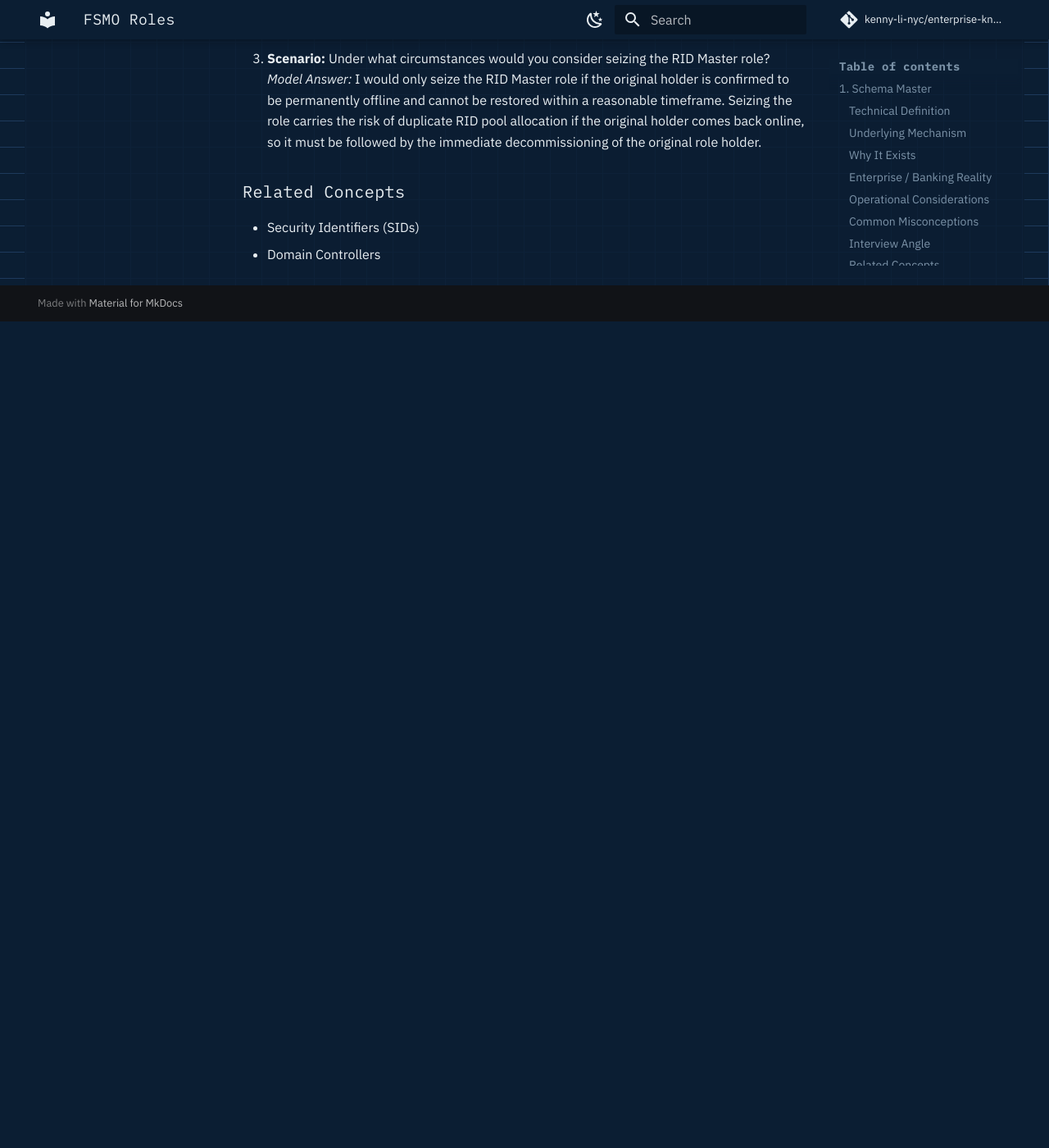
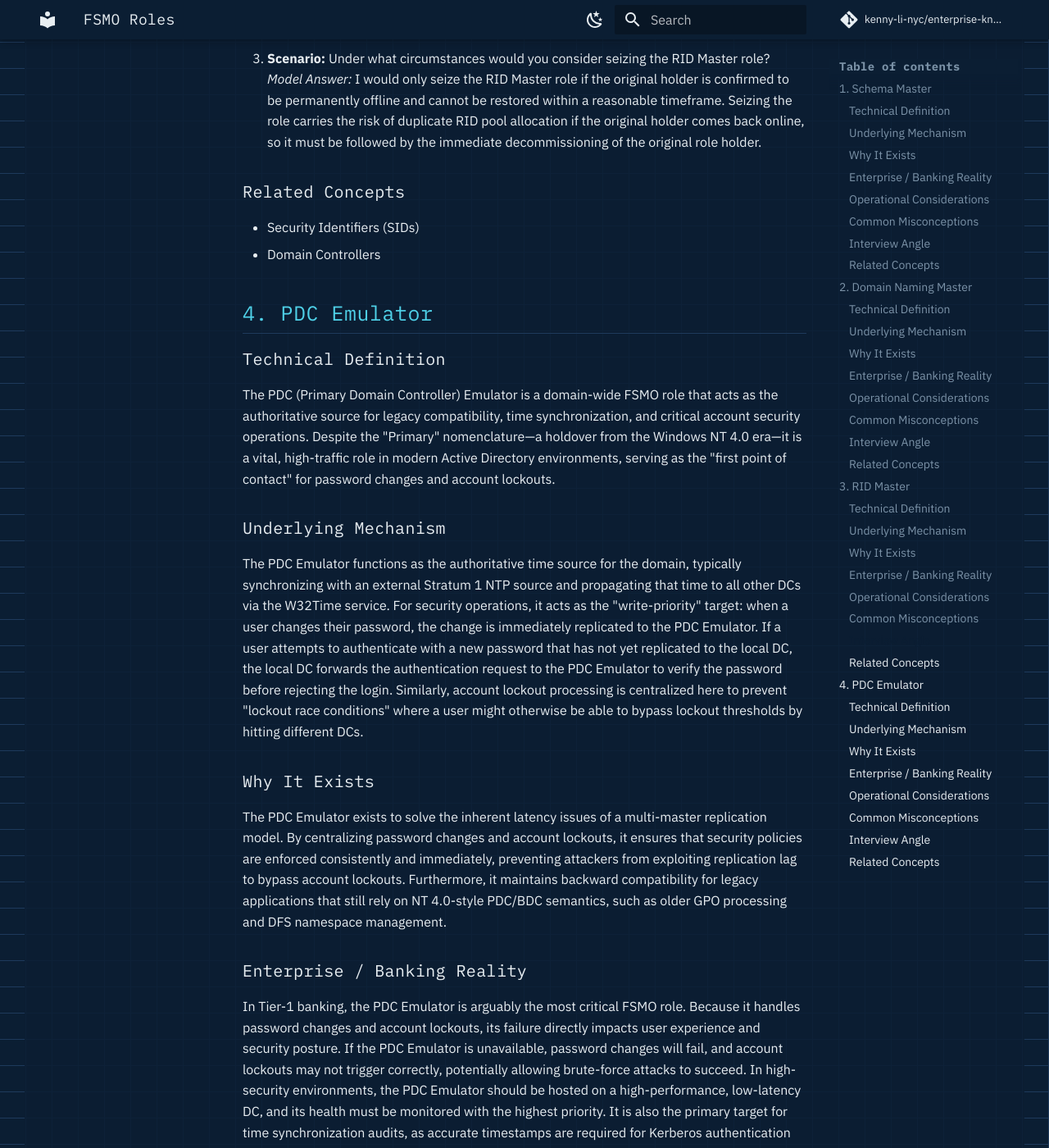
Before and after one commit to kenny-li-nyc/enterprise-knowledge-base, an MkDocs documentation site: the page built from docs/identity/layer1-directory-trust/fsmo-roles.md, in a window 1280 px wide and 1400 px high, scrolled down 6476 px. Shown: the whole window at 82% size. Built offline with MkDocs 1.6.1 and Material for MkDocs 9.7.7, drawn with Linux system fonts in a browser that asks for light colours; comment, search, counter and statistics services are not loaded; before the commit the page ends 6868 px from its top, so only the background shows below that; some of the changed text lies outside the part shown.

Commit message:
docs: add PDC Emulator section to FSMO roles documentation
Co-authored-by: aider (gemini/gemini-3.1-flash-lite) <aider@aider.chat>

```diff
--- a/docs/identity/layer1-directory-trust/fsmo-roles.md
+++ b/docs/identity/layer1-directory-trust/fsmo-roles.md
@@ -108,3 +108,41 @@ Monitoring for RID pool exhaustion events (Event ID 16650) is essential.
 ### Related Concepts
 *   Security Identifiers (SIDs)
 *   Domain Controllers
+
+## 4. PDC Emulator
+
+### Technical Definition
+The PDC (Primary Domain Controller) Emulator is a domain-wide FSMO role that acts as the authoritative source for legacy compatibility, time synchronization, and critical account security operations. Despite the "Primary" nomenclature—a holdover from the Windows NT 4.0 era—it is a vital, high-traffic role in modern Active Directory environments, serving as the "first point of contact" for password changes and account lockouts.
+
+### Underlying Mechanism
+The PDC Emulator functions as the authoritative time source for the domain, typically synchronizing with an external Stratum 1 NTP source and propagating that time to all other DCs via the W32Time service. For security operations, it acts as the "write-priority" target: when a user changes their password, the change is immediately replicated to the PDC Emulator. If a user attempts to authenticate with a new password that has not yet replicated to the local DC, the local DC forwards the authentication request to the PDC Emulator to verify the password before rejecting the login. Similarly, account lockout processing is centralized here to prevent "lockout race conditions" where a user might otherwise be able to bypass lockout thresholds by hitting different DCs.
+
+### Why It Exists
+The PDC Emulator exists to solve the inherent latency issues of a multi-master replication model. By centralizing password changes and account lockouts, it ensures that security policies are enforced consistently and immediately, preventing attackers from exploiting replication lag to bypass account lockouts. Furthermore, it maintains backward compatibility for legacy applications that still rely on NT 4.0-style PDC/BDC semantics, such as older GPO processing and DFS namespace management.
+
+### Enterprise / Banking Reality
+In Tier-1 banking, the PDC Emulator is arguably the most critical FSMO role. Because it handles password changes and account lockouts, its failure directly impacts user experience and security posture. If the PDC Emulator is unavailable, password changes will fail, and account lockouts may not trigger correctly, potentially allowing brute-force attacks to succeed. In high-security environments, the PDC Emulator should be hosted on a high-performance, low-latency DC, and its health must be monitored with the highest priority. It is also the primary target for time synchronization audits, as accurate timestamps are required for Kerberos authentication and transaction logging.
+
+### Operational Considerations
+The PDC Emulator is heavily utilized for authentication traffic and time synchronization. Monitoring its health is critical to preventing widespread authentication failures.
+[CLI: w32tm /query /source]
+[CLI: Get-ADDomainController -Filter * | Where-Object {$_.OperationMasterRoles -contains "PDCEmulator"}]
+[CLI: ntdsutil roles connections "connect to server <DC_Name>" quit "transfer pdc"]
+If the PDC Emulator is unavailable, you must prioritize its restoration or seizure. Unlike other roles, the PDC Emulator is so critical that it should be restored from backup or seized immediately if it cannot be recovered within a short window.
+
+### Common Misconceptions
+!!! warning
+    A common misconception is that the PDC Emulator is only needed for legacy NT 4.0 clients. This is false. Even in a modern, Windows 11/Server 2022 environment, the PDC Emulator is essential for password change processing, account lockout enforcement, and time synchronization. It is a core component of the modern Active Directory security architecture.
+
+### Interview Angle
+1. **Scenario:** Users are reporting that they are locked out of their accounts, but the lockout is not taking effect immediately, allowing them to continue attempting passwords. What role should you investigate?
+   *Model Answer:* I would immediately investigate the PDC Emulator. Since the PDC Emulator is responsible for processing account lockouts, its unavailability or failure to communicate with other DCs can lead to inconsistent lockout enforcement and "race conditions" where lockouts are delayed.
+2. **Scenario:** You are designing a multi-site Active Directory environment. Where should you place the PDC Emulator?
+   *Model Answer:* I would place the PDC Emulator in the primary data center, ideally on a high-performance DC with low latency to the majority of the user base. This ensures that password changes and account lockouts are processed quickly and reliably, minimizing the impact of replication latency.
+3. **Scenario:** How does the PDC Emulator impact Kerberos authentication?
+   *Model Answer:* The PDC Emulator acts as the authoritative time source for the domain. Since Kerberos relies on timestamps to prevent replay attacks, the PDC Emulator's role in maintaining accurate time synchronization is critical for the stability and security of Kerberos authentication across the domain.
+
+### Related Concepts
+*   W32Time Service
+*   Kerberos Authentication
+*   Account Lockout Policies
```
